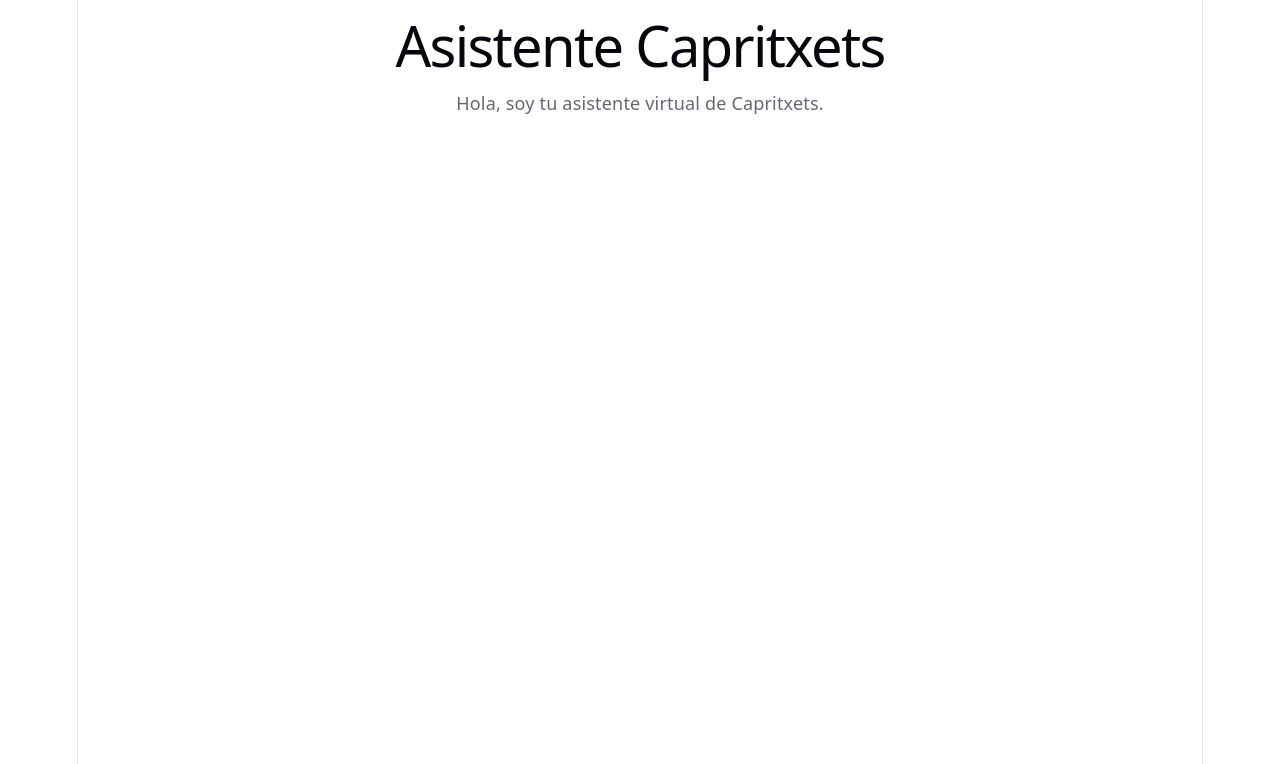
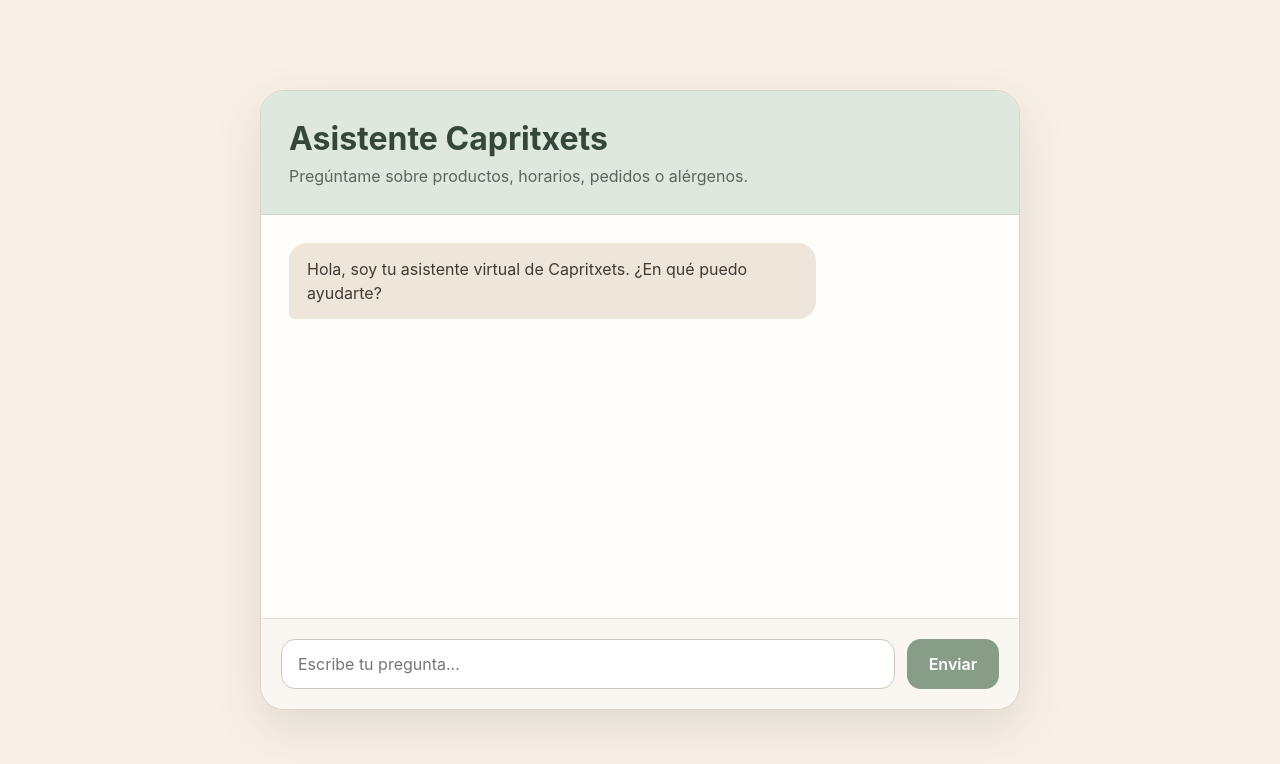
Before and after one commit to solucionesia444-lang/02_asistente_capritxets_rag, a React app in the folder frontend/: page / in a window 1280 px wide. Shown: the top 764 px of the page. Built offline with nearby package versions, Linux system fonts and the light colour scheme; the HTML template or start-up script is replaced by a standard one.

Commit message:
feat: add initial Capritxets chat interface

```diff
--- a/frontend/src/App.css
+++ b/frontend/src/App.css
@@ -1,184 +1,88 @@
-.counter {
-  font-size: 16px;
-  padding: 5px 10px;
-  border-radius: 5px;
-  color: var(--accent);
-  background: var(--accent-bg);
-  border: 2px solid transparent;
-  transition: border-color 0.3s;
-  margin-bottom: 24px;
-
-  &:hover {
-    border-color: var(--accent-border);
-  }
-  &:focus-visible {
-    outline: 2px solid var(--accent);
-    outline-offset: 2px;
-  }
+.app-shell {
+  min-height: 100vh;
+  display: flex;
+  align-items: center;
+  justify-content: center;
+  padding: 24px;
+  background: #f6f0e7;
 }
 
-.hero {
-  position: relative;
-
-  .base,
-  .framework,
-  .vite {
-    inset-inline: 0;
-    margin: 0 auto;
+.chat-card {
+  width: 100%;
+  max-width: 760px;
+  min-height: 620px;
+  display: flex;
+  flex-direction: column;
+  background: #fffdf9;
+  border: 1px solid #ddd3c7;
+  border-radius: 24px;
+  box-shadow: 0 18px 50px rgba(74, 65, 57, 0.12);
+  overflow: hidden;
 }
 
-  .base {
-    width: 170px;
-    position: relative;
-    z-index: 0;
+.chat-header {
+  padding: 28px;
+  background: #dfe8dc;
+  border-bottom: 1px solid #cfd8cc;
 }
 
-  .framework,
-  .vite {
-    position: absolute;
+.chat-header h1 {
+  margin: 0 0 8px;
+  font-size: 2rem;
+  color: #35463a;
 }
 
-  .framework {
-    z-index: 1;
-    top: 34px;
-    height: 28px;
-    transform: perspective(2000px) rotateZ(300deg) rotateX(44deg) rotateY(39deg)
-      scale(1.4);
+.chat-header p {
+  margin: 0;
+  color: #59665d;
 }
 
-  .vite {
-    z-index: 0;
-    top: 107px;
-    height: 26px;
-    width: auto;
-    transform: perspective(2000px) rotateZ(300deg) rotateX(40deg) rotateY(39deg)
-      scale(0.8);
-  }
+.chat-messages {
+  flex: 1;
+  padding: 28px;
+  background: #fffdf9;
 }
 
-#center {
-  display: flex;
-  flex-direction: column;
-  gap: 25px;
-  place-content: center;
-  place-items: center;
-  flex-grow: 1;
-
-  @media (max-width: 1024px) {
-    padding: 32px 20px 24px;
-    gap: 18px;
-  }
+.message {
+  max-width: 75%;
+  padding: 14px 18px;
+  border-radius: 18px;
+  line-height: 1.5;
 }
 
-#next-steps {
-  display: flex;
-  border-top: 1px solid var(--border);
-  text-align: left;
-
-  & > div {
-    flex: 1 1 0;
-    padding: 32px;
-    @media (max-width: 1024px) {
-      padding: 24px 20px;
-    }
+.assistant-message {
+  background: #eee6da;
+  color: #403a35;
+  border-bottom-left-radius: 6px;
 }
 
-  .icon {
-    margin-bottom: 16px;
-    width: 22px;
-    height: 22px;
+.chat-form {
+  display: flex;
+  gap: 12px;
+  padding: 20px;
+  border-top: 1px solid #e4ddd5;
+  background: #faf6f0;
 }
 
-  @media (max-width: 1024px) {
-    flex-direction: column;
-    text-align: center;
-  }
+.chat-form input {
+  flex: 1;
+  padding: 14px 16px;
+  border: 1px solid #cfc6bc;
+  border-radius: 14px;
+  font-size: 1rem;
+  outline: none;
 }
 
-#docs {
-  border-right: 1px solid var(--border);
-
-  @media (max-width: 1024px) {
-    border-right: none;
-    border-bottom: 1px solid var(--border);
-  }
+.chat-form input:focus {
+  border-color: #8ca28c;
 }
 
-#next-steps ul {
-  list-style: none;
-  padding: 0;
-  display: flex;
-  gap: 8px;
-  margin: 32px 0 0;
-
-  .logo {
-    height: 18px;
+.chat-form button {
+  padding: 14px 22px;
+  border: none;
+  border-radius: 14px;
+  background: #879d87;
+  color: white;
+  font-weight: 600;
+  cursor: pointer;
 }
-
-  a {
-    color: var(--text-h);
-    font-size: 16px;
-    border-radius: 6px;
-    background: var(--social-bg);
-    display: flex;
-    padding: 6px 12px;
-    align-items: center;
-    gap: 8px;
-    text-decoration: none;
-    transition: box-shadow 0.3s;
-
-    &:hover {
-      box-shadow: var(--shadow);
-    }
-    .button-icon {
-      height: 18px;
-      width: 18px;
-    }
-  }
-
-  @media (max-width: 1024px) {
-    margin-top: 20px;
-    flex-wrap: wrap;
-    justify-content: center;
-
-    li {
-      flex: 1 1 calc(50% - 8px);
-    }
-
-    a {
-      width: 100%;
-      justify-content: center;
-      box-sizing: border-box;
-    }
-  }
-}
-
-#spacer {
-  height: 88px;
-  border-top: 1px solid var(--border);
-  @media (max-width: 1024px) {
-    height: 48px;
-  }
-}
-
-.ticks {
-  position: relative;
-  width: 100%;
-
-  &::before,
-  &::after {
-    content: '';
-    position: absolute;
-    top: -4.5px;
-    border: 5px solid transparent;
-  }
-
-  &::before {
-    left: 0;
-    border-left-color: var(--border);
-  }
-  &::after {
-    right: 0;
-    border-right-color: var(--border);
-  }
-}
--- a/frontend/src/App.jsx
+++ b/frontend/src/App.jsx
@@ -1,8 +1,29 @@
+import './App.css'
+
 function App() {
   return (
-    <main>
-      <h1>Asistente Capritxets</h1>
-      <p>Hola, soy tu asistente virtual de Capritxets.</p>
+    <main className="app-shell">
+      <section className="chat-card">
+        <header className="chat-header">
+          <h1>Asistente Capritxets</h1>
+          <p>Pregúntame sobre productos, horarios, pedidos o alérgenos.</p>
+        </header>
+
+        <section className="chat-messages">
+          <article className="message assistant-message">
+            Hola, soy tu asistente virtual de Capritxets. ¿En qué puedo ayudarte?
+          </article>
+        </section>
+
+        <form className="chat-form">
+          <input
+            type="text"
+            placeholder="Escribe tu pregunta..."
+            aria-label="Escribe tu pregunta"
+          />
+          <button type="submit">Enviar</button>
+        </form>
+      </section>
     </main>
   )
 }
--- a/frontend/src/index.css
+++ b/frontend/src/index.css
@@ -1,111 +1,29 @@
 :root {
-  --text: #6b6375;
-  --text-h: #08060d;
-  --bg: #fff;
-  --border: #e5e4e7;
-  --code-bg: #f4f3ec;
-  --accent: #aa3bff;
-  --accent-bg: rgba(170, 59, 255, 0.1);
-  --accent-border: rgba(170, 59, 255, 0.5);
-  --social-bg: rgba(244, 243, 236, 0.5);
-  --shadow:
-    rgba(0, 0, 0, 0.1) 0 10px 15px -3px, rgba(0, 0, 0, 0.05) 0 4px 6px -2px;
-
-  --sans: system-ui, 'Segoe UI', Roboto, sans-serif;
-  --heading: system-ui, 'Segoe UI', Roboto, sans-serif;
-  --mono: ui-monospace, Consolas, monospace;
-
-  font: 18px/145% var(--sans);
-  letter-spacing: 0.18px;
-  color-scheme: light dark;
-  color: var(--text);
-  background: var(--bg);
+  font-family: Inter, system-ui, -apple-system, BlinkMacSystemFont, "Segoe UI",
+    sans-serif;
+  color: #3f463f;
+  background: #f6f0e7;
   font-synthesis: none;
   text-rendering: optimizeLegibility;
-  -webkit-font-smoothing: antialiased;
-  -moz-osx-font-smoothing: grayscale;
-
-  @media (max-width: 1024px) {
-    font-size: 16px;
-  }
 }
 
-@media (prefers-color-scheme: dark) {
-  :root {
-    --text: #9ca3af;
-    --text-h: #f3f4f6;
-    --bg: #16171d;
-    --border: #2e303a;
-    --code-bg: #1f2028;
-    --accent: #c084fc;
-    --accent-bg: rgba(192, 132, 252, 0.15);
-    --accent-border: rgba(192, 132, 252, 0.5);
-    --social-bg: rgba(47, 48, 58, 0.5);
-    --shadow:
-      rgba(0, 0, 0, 0.4) 0 10px 15px -3px, rgba(0, 0, 0, 0.25) 0 4px 6px -2px;
-  }
+* {
+  box-sizing: border-box;
+}
 
-  #social .button-icon {
-    filter: invert(1) brightness(2);
-  }
+html {
+  min-width: 320px;
+  background: #f6f0e7;
 }
 
 body {
   margin: 0;
+  min-width: 320px;
+  min-height: 100vh;
+  background: #f6f0e7;
 }
 
-#root {
-  width: 1126px;
-  max-width: 100%;
-  margin: 0 auto;
-  text-align: center;
-  border-inline: 1px solid var(--border);
-  min-height: 100svh;
-  display: flex;
-  flex-direction: column;
-  box-sizing: border-box;
+button,
+input {
+  font: inherit;
 }
-
-h1,
-h2 {
-  font-family: var(--heading);
-  font-weight: 500;
-  color: var(--text-h);
-}
-
-h1 {
-  font-size: 56px;
-  letter-spacing: -1.68px;
-  margin: 32px 0;
-  @media (max-width: 1024px) {
-    font-size: 36px;
-    margin: 20px 0;
-  }
-}
-h2 {
-  font-size: 24px;
-  line-height: 118%;
-  letter-spacing: -0.24px;
-  margin: 0 0 8px;
-  @media (max-width: 1024px) {
-    font-size: 20px;
-  }
-}
-p {
-  margin: 0;
-}
-
-code,
-.counter {
-  font-family: var(--mono);
-  display: inline-flex;
-  border-radius: 4px;
-  color: var(--text-h);
-}
-
-code {
-  font-size: 15px;
-  line-height: 135%;
-  padding: 4px 8px;
-  background: var(--code-bg);
-}
```
Lines whose indentation alone changed are shown as unchanged.
